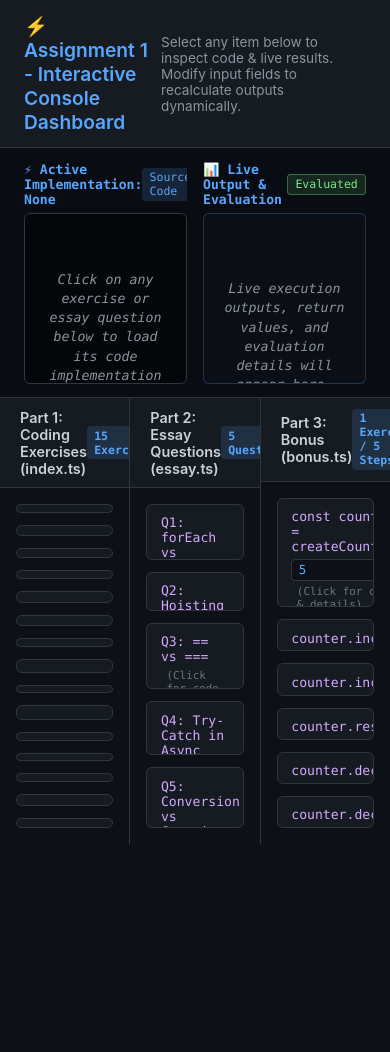
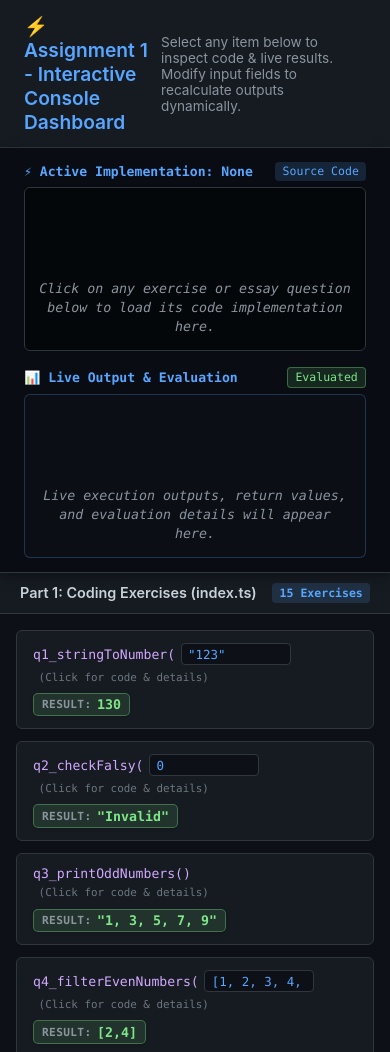
Before and after one commit to Moaaz-i/Assignment-1, a website: page console-ui/console.html in a window 390 px wide. Shown: the top 1052 px of the page. Before the commit the page ends 844 px from the top, so only its background shows below. Drawn offline with Linux system fonts and the light colour scheme.

Commit message:
fix(ui): resolve scrolling and card height compression in console dashboard

```diff
--- a/console-ui/console.css
+++ b/console-ui/console.css
@@ -19,14 +19,19 @@
   padding: 0;
 }
 
-body {
+html, body {
   background-color: var(--bg-color);
   color: var(--text-color);
   font-family: -apple-system, BlinkMacSystemFont, "Segoe UI", Helvetica, Arial, sans-serif;
-  height: 100vh;
+  min-height: 100vh;
+  overflow-x: hidden;
+  overflow-y: auto;
+  scroll-behavior: smooth;
+}
+
+body {
   display: flex;
   flex-direction: column;
-  overflow: hidden;
 }
 
 header {
@@ -36,6 +41,7 @@ header {
   display: flex;
   justify-content: space-between;
   align-items: center;
+  flex-shrink: 0;
 }
 
 header h1 {
@@ -60,8 +66,13 @@ header p {
   grid-template-columns: 1fr 1fr;
   gap: 1rem;
   padding: 0.85rem 1.5rem;
-  height: 250px;
-  min-height: 250px;
+  height: 230px;
+  min-height: 230px;
+  flex-shrink: 0;
+  position: sticky;
+  top: 0;
+  z-index: 100;
+  box-shadow: 0 4px 12px rgba(0, 0, 0, 0.35);
 }
 
 .viewer-panel {
@@ -78,6 +89,7 @@ header p {
   margin-bottom: 0.4rem;
   font-size: 0.82rem;
   color: var(--text-muted);
+  flex-shrink: 0;
 }
 
 .viewer-title {
@@ -113,10 +125,12 @@ header p {
   font-family: var(--font-mono);
   font-size: 0.83rem;
   color: var(--text-color);
-  overflow: auto;
+  overflow-y: auto;
+  overflow-x: auto;
   white-space: pre-wrap;
   word-break: break-word;
   line-height: 1.45;
+  -webkit-overflow-scrolling: touch;
 }
 
 .result-display {
@@ -138,7 +152,7 @@ header p {
 main {
   flex: 1;
   display: flex;
-  overflow: hidden;
+  min-height: 500px;
 }
 
 .column {
@@ -146,7 +160,7 @@ main {
   display: flex;
   flex-direction: column;
   border-right: 1px solid var(--border-color);
-  overflow: hidden;
+  min-width: 320px;
 }
 
 .column:last-child {
@@ -162,6 +176,10 @@ main {
   display: flex;
   justify-content: space-between;
   align-items: center;
+  flex-shrink: 0;
+  position: sticky;
+  top: 230px;
+  z-index: 90;
 }
 
 .column-header span.badge {
@@ -174,20 +192,21 @@ main {
 }
 
 .console-list {
-  flex: 1;
-  overflow-y: auto;
   padding: 1rem;
   display: flex;
   flex-direction: column;
   gap: 0.75rem;
 }
 
+/* CRITICAL FIX: flex-shrink: 0 prevents flex items from compressing/squishing into tiny overlapped slivers */
 .console-item {
   background-color: var(--panel-bg);
   border: 1px solid var(--border-color);
   border-radius: 6px;
   overflow: hidden;
   transition: all 0.2s ease-in-out;
+  flex-shrink: 0;
+  min-height: 54px;
 }
 
 .console-item:hover {
@@ -203,12 +222,12 @@ main {
 }
 
 .item-summary {
-  padding: 0.65rem 0.85rem;
+  padding: 0.75rem 1rem;
   display: flex;
   justify-content: space-between;
   align-items: center;
   flex-wrap: wrap;
-  gap: 0.5rem;
+  gap: 0.6rem;
   cursor: pointer;
   user-select: none;
   font-family: var(--font-mono);
@@ -221,7 +240,7 @@ main {
   display: flex;
   align-items: center;
   flex-wrap: wrap;
-  gap: 0.3rem;
+  gap: 0.35rem;
   font-weight: 500;
 }
 
@@ -253,6 +272,7 @@ main {
   border-radius: 5px;
   padding: 0.2rem 0.5rem;
   box-shadow: 0 1px 3px rgba(0, 0, 0, 0.2);
+  flex-shrink: 0;
 }
 
 .item-output-prefix {
@@ -277,18 +297,41 @@ main {
   opacity: 0.75;
 }
 
-/* Scrollbar Styling */
+/* Enhanced Custom Scrollbars */
 ::-webkit-scrollbar {
-  width: 7px;
-  height: 7px;
+  width: 8px;
+  height: 8px;
 }
 ::-webkit-scrollbar-track {
-  background: var(--bg-color);
+  background: rgba(13, 17, 23, 0.5);
 }
 ::-webkit-scrollbar-thumb {
   background: var(--border-color);
   border-radius: 4px;
+  border: 2px solid var(--bg-color);
 }
 ::-webkit-scrollbar-thumb:hover {
-  background: var(--text-muted);
+  background: var(--primary);
 }
+
+/* Responsive adjustments for narrower screens */
+@media (max-width: 900px) {
+  .viewer-container {
+    grid-template-columns: 1fr;
+    height: auto;
+    min-height: auto;
+    position: relative;
+    top: 0;
+  }
+  .column-header {
+    position: relative;
+    top: 0;
+  }
+  main {
+    flex-direction: column;
+  }
+  .column {
+    border-right: none;
+    border-bottom: 1px solid var(--border-color);
+  }
+}
```
